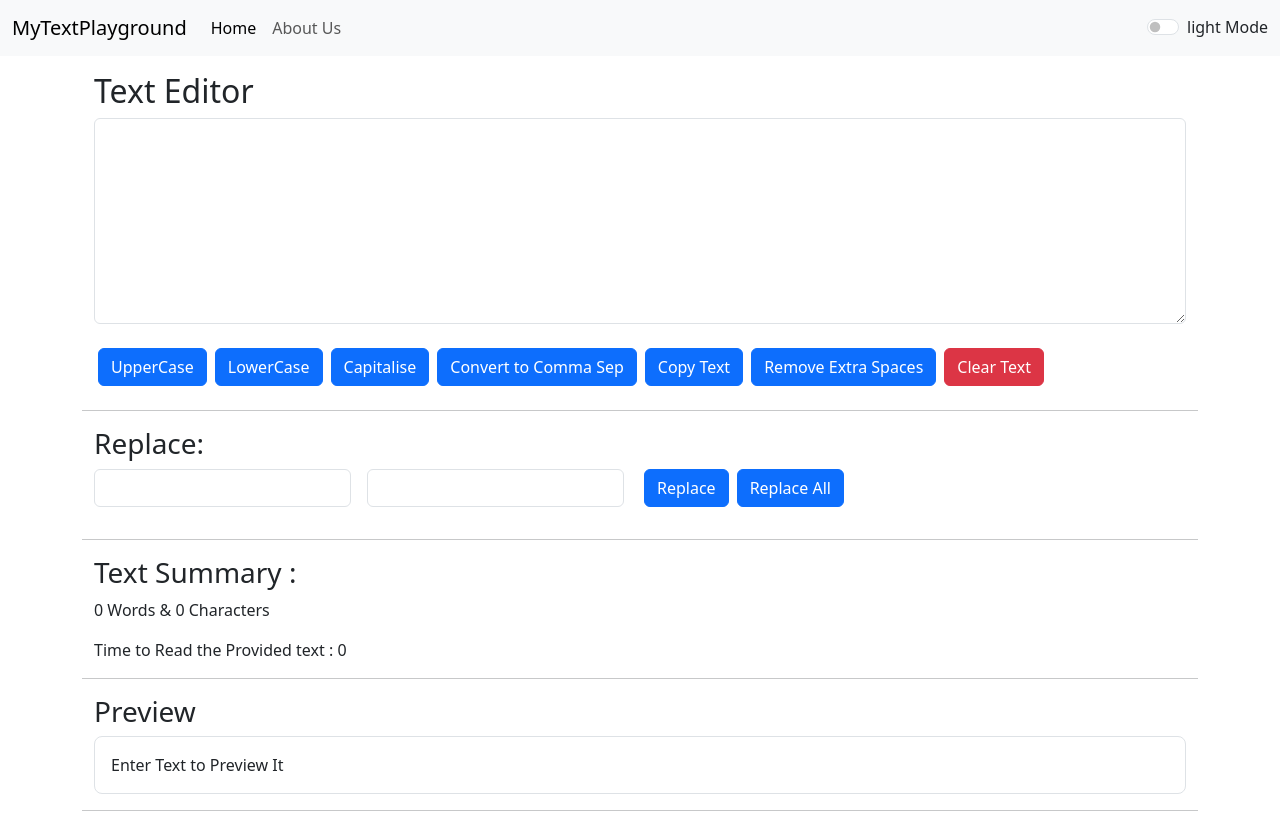
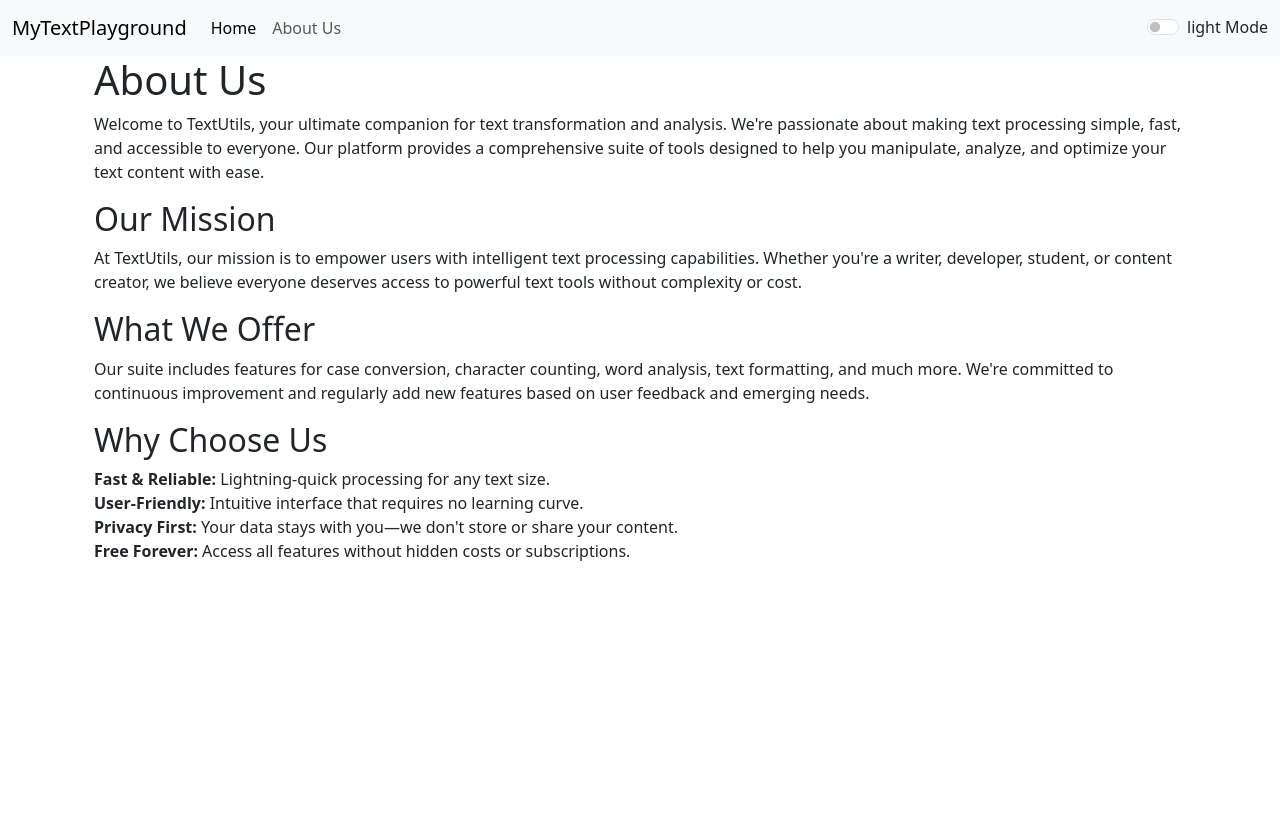
Before and after one commit to Prit-Vadodaria/ReactProjects, a React (Create React App) app in the folder textutils/: page /about in a window 1280 px wide. After the commit the page ends 800 px from the top, so only its background shows below. Built offline with nearby package versions, Linux system fonts and the light colour scheme.

Commit message:
Update App.js

```diff
--- a/textutils/src/App.js
+++ b/textutils/src/App.js
@@ -4,6 +4,9 @@ import Navbar from './components/Navbar';
 import TextForm from './components/TextForm';
 import About from './components/About';
 import Alert from './components/Alert';
+import { BrowserRouter, Routes, Route } from "react-router";
+
+
 
 function App() {
   const [mode,setMode] = useState('light');
@@ -42,11 +45,20 @@ function App() {
   }
   return (
     <>
-      <Navbar title="MyTextPlayground" mode={mode} togglemode={toggleMode}/>
-      <Alert alert={alert}/>
-      <div className='container my-3'>
-         <TextForm heading="Text Editor" mode={mode} showAlert={showAlert}/>
-      </div>
+    <BrowserRouter>
+            <Navbar title="MyTextPlayground" mode={mode} togglemode={toggleMode}/>
+            <Alert alert={alert}/>
+      <Routes>
+              <Route exact path="/about" element={<About mode={mode}/>}>
+              </Route>
+              <Route exact path="/" element={
+                <div className='container my-3'>
+                  <TextForm heading="Text Editor" mode={mode} showAlert={showAlert}/>
+                </div>
+              }>
+              </Route>
+        </Routes>
+    </BrowserRouter>
     </>
   );
 }
```
